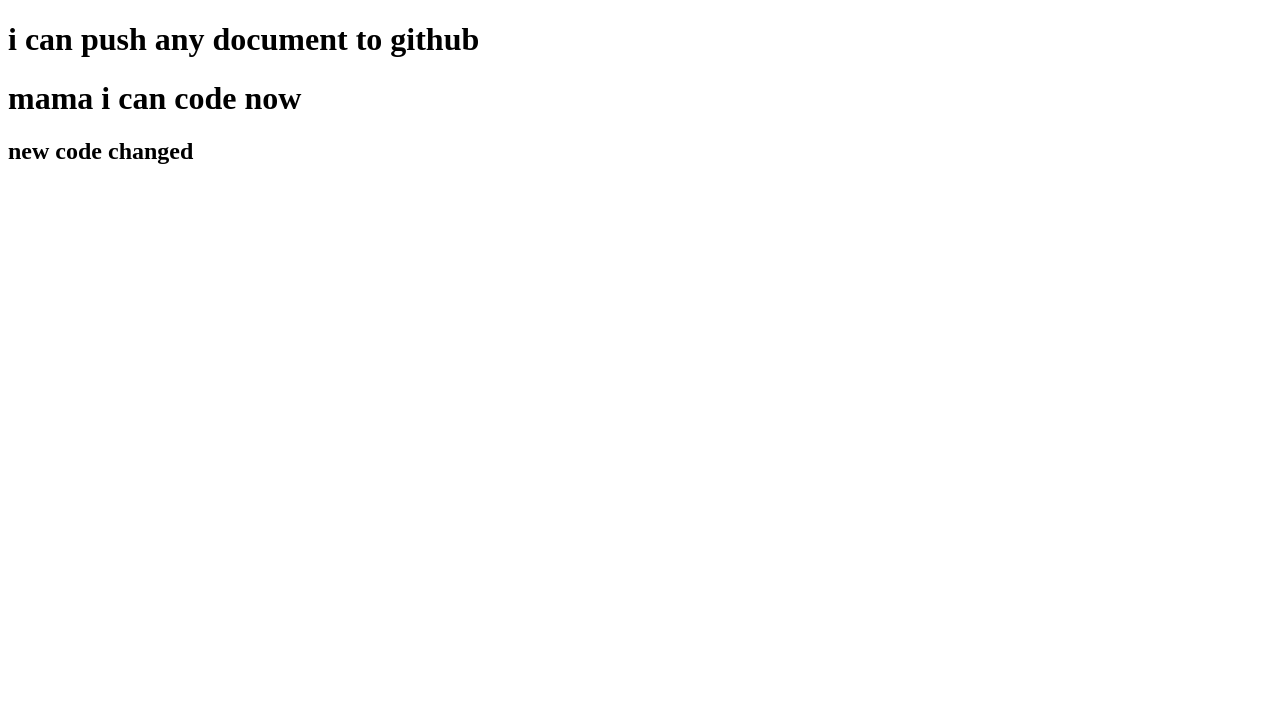
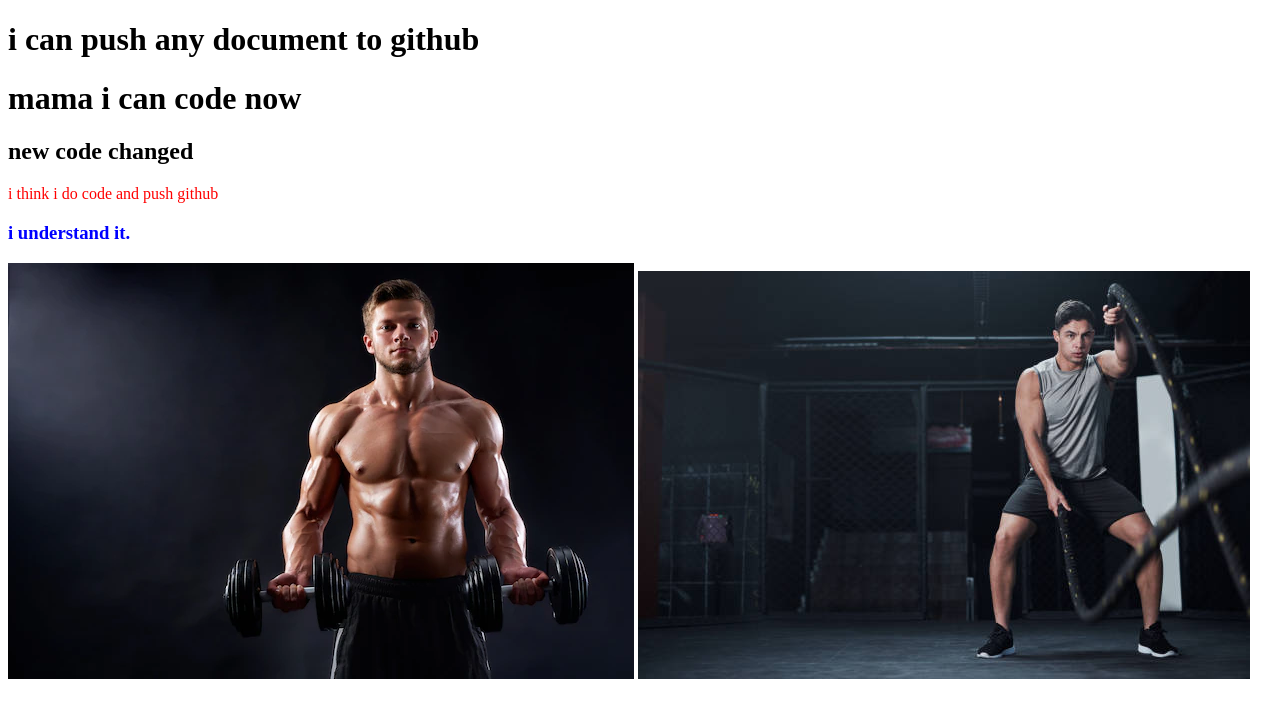
Before and after one commit to kaz17Q/my-first-repo, a plain HTML site: page index.html in a window 1280 px wide. Drawn offline with Linux system fonts and the light colour scheme.

Commit message:
add image

```diff
--- a/index.html
+++ b/index.html
@@ -5,10 +5,15 @@
     <meta http-equiv="X-UA-Compatible" content="IE=edge">
     <meta name="viewport" content="width=device-width, initial-scale=1.0">
     <title>my first repo</title>
+    <link rel="stylesheet" href="style.css">
 </head>
 <body>
    <h1>i can push any document to github</h1>
    <h1>mama i can code now</h1>
    <h2>new code changed</h2>
+   <p>i think i do code and push github</p>
+   <h3>i understand it.</h3>
+   <img src="image/fit-1.webp" alt="">
+   <img src="image/fit-2.jpg" alt="">
 </body>
 </html>
--- /dev/null
+++ b/style.css
@@ -0,0 +1,6 @@
+p{
+    color: red;
+}
+h3{
+    color: blue;
+}
```
Also changed, not shown: image/fit-1.webp (added), image/fit-2.jpg (added).
